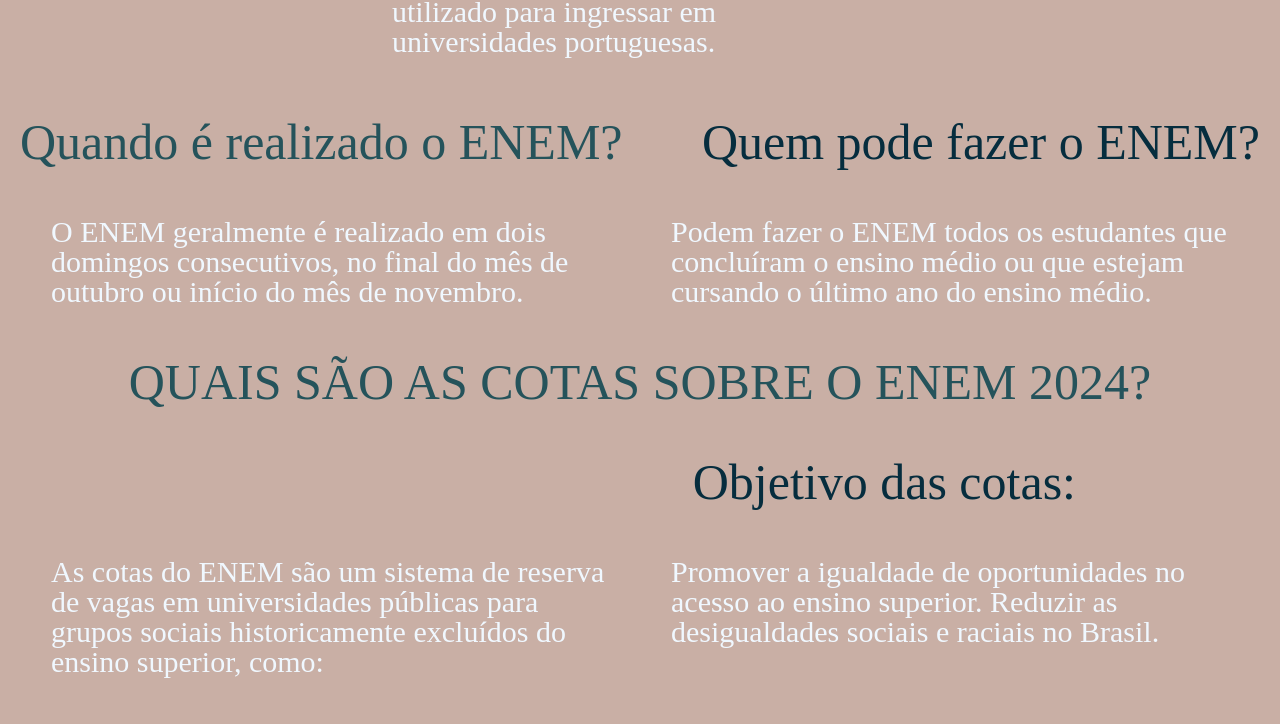
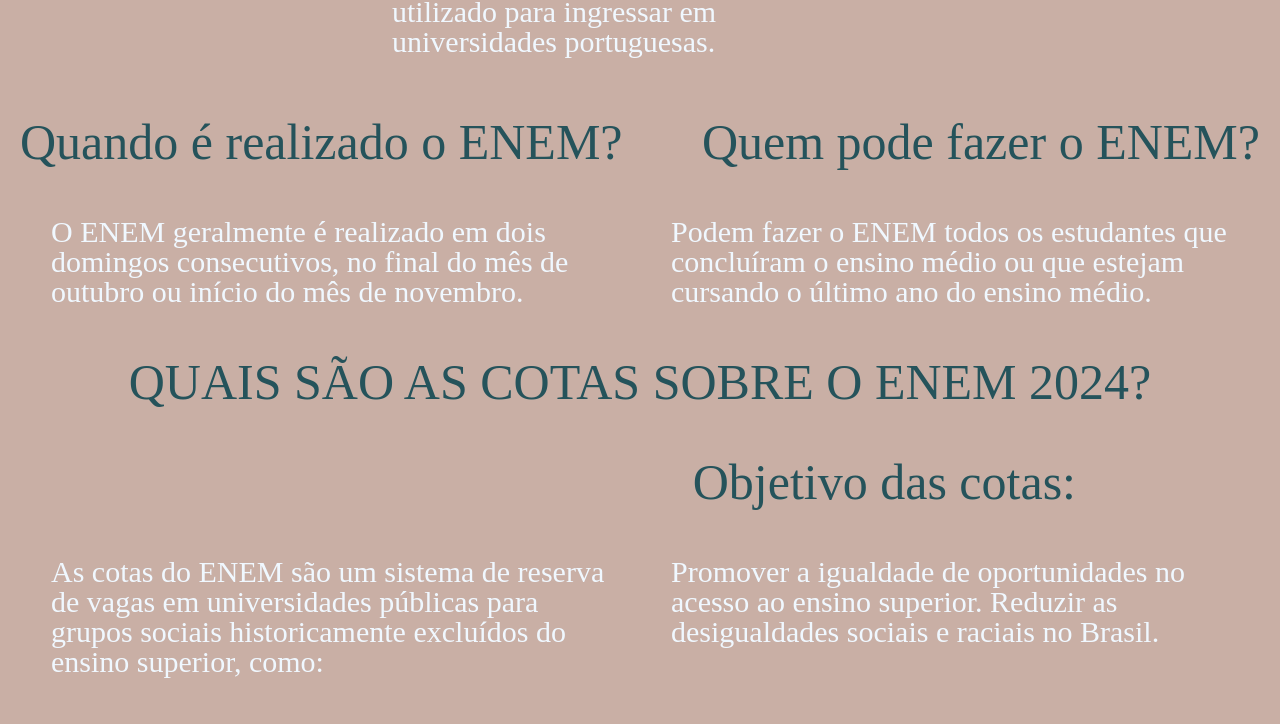
Before and after one commit to Victorreidelas/ol-enem, a plain HTML site: page index.html in a window 1280 px wide. Shown: the part 923-1647 px from the top of the page. Drawn offline with Linux system fonts and the light colour scheme.

Commit message:
Add files via upload

```diff
--- a/estilo.css
+++ b/estilo.css
@@ -88,7 +88,7 @@ body {
 .right1 {
     float: right;
     font-size: 50px;
-    color: #062D3E;
+    color: #25535B;
 }
 
 
@@ -108,6 +108,7 @@ body {
 .t5 {
     color: aliceblue;
     font-size: 30px;
+
     margin-left: 30%;
     margin-right: 30%;
 }
```
